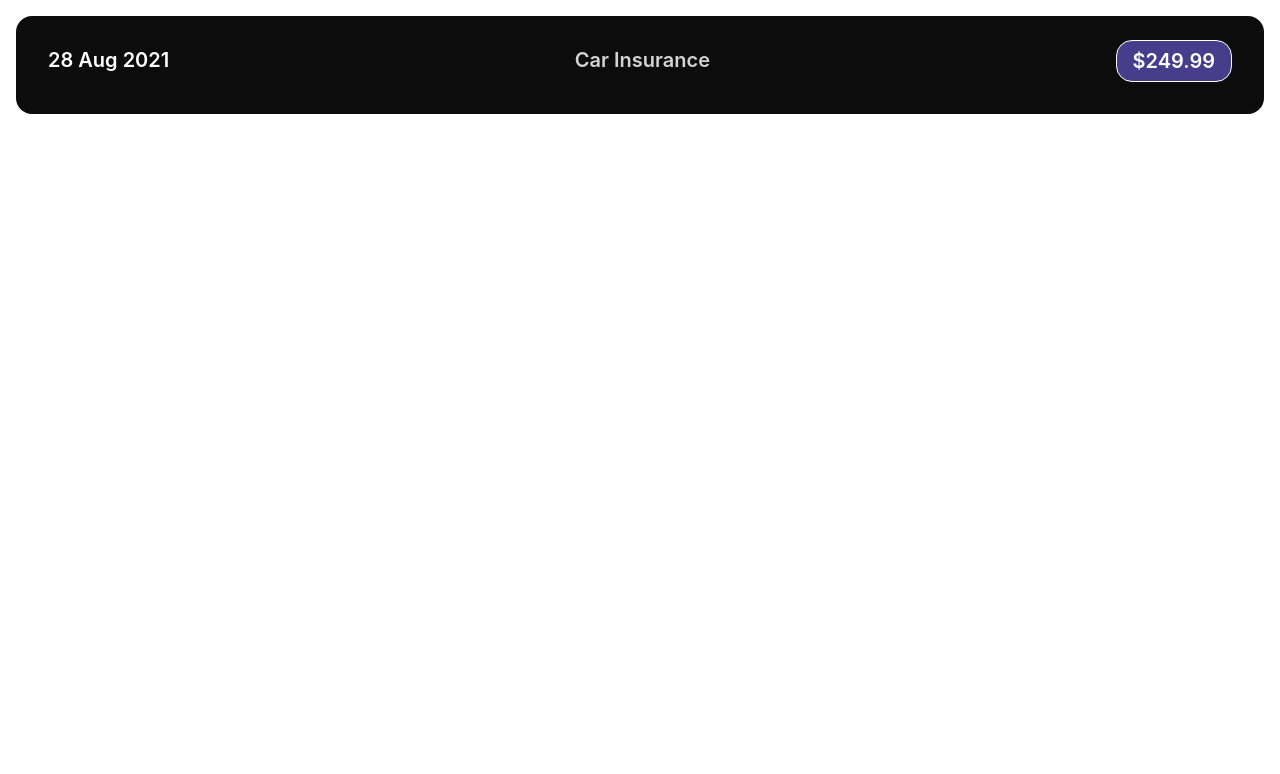
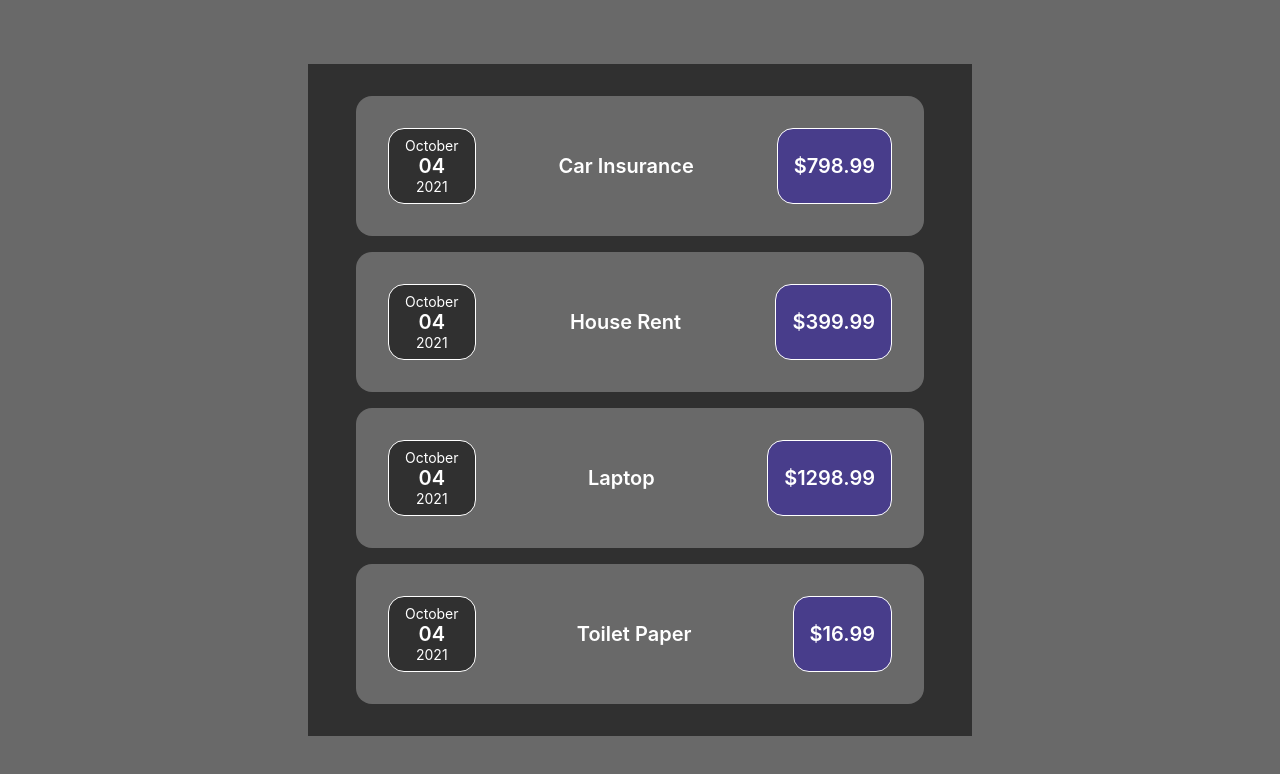
Before and after one commit to git-commit-100/ExpenseTracker-REACT, a React (Create React App) app: page / in a window 1280 px wide. Shown: the top 774 px of the page. Built offline with nearby package versions, Linux system fonts and the light colour scheme.

Commit message:
caught up

```diff
--- a/src/App.js
+++ b/src/App.js
@@ -1,9 +1,10 @@
-import ExpenseItem from './components/ExpenseItem';
+import Expenses from './components/Expenses';
+import './App.css'
 
 function App() {
   return (
     <div className="App">
-      <ExpenseItem></ExpenseItem>
+      <Expenses />
     </div>
   );
 }
--- /dev/null
+++ b/src/components/ExpenseDate.css
@@ -0,0 +1,21 @@
+.date{
+    padding: .5rem 1rem;
+    border: 1px solid white;
+    border-radius: 16px;
+    color: white;
+    text-align: center;
+    background-color: #303030;
+}
+
+.date .date_month{
+    font-size: 14px;
+}
+
+.date .date_day{
+    font-size: 20px;
+    font-weight: 600;
+}
+
+.date .date_year{
+    font-size: 14px;
+}
--- /dev/null
+++ b/src/components/ExpenseDate.js
@@ -0,0 +1,15 @@
+import './ExpenseDate.css';
+
+function ExpenseDate(props){
+    const dateElem = props.date;
+
+    return(
+        <div className='date'>
+            <div className='date_month'>{dateElem.toLocaleDateString('en-US',{month:'long'})}</div>
+            <div className='date_day'>{dateElem.toLocaleDateString('en-US',{day:'2-digit'})}</div>
+            <div className='date_year'>{dateElem.toLocaleDateString('en-US',{year:'numeric'})}</div>
+        </div>
+    );
+}
+
+export default ExpenseDate;
--- a/src/components/ExpenseItem.css
+++ b/src/components/ExpenseItem.css
@@ -2,25 +2,25 @@
     display: flex;
     justify-content: space-between;
     margin: 1rem;
-    background-color: #0c0c0c;
+    background-color: #696969;
     padding: 2rem;
     border-radius: 16px;
 }
 
-.expenseItem .date {
+
+.expenseItem .title {
+    display: flex;
+    justify-content: center;
+    align-items: center;
     font-size: 20px;
     font-weight: 600;
     color: white;
 }
 
-.expenseItem .title {
-    font-size: 20px;
-    font-weight: 600;
-    color: lightgray;
-}
-
 .expenseItem .amount {
-    margin-top: -.5rem;
+    display: flex;
+    justify-content: center;
+    align-items: center;
     font-size: 20px;
     font-weight: 600;
     border: 1px solid white;
--- a/src/components/ExpenseItem.js
+++ b/src/components/ExpenseItem.js
@@ -1,11 +1,12 @@
+import ExpenseDate from './ExpenseDate';
 import './ExpenseItem.css'
 
-function ExpenseItem() {
+function ExpenseItem(props) {
     return (
         <div className='expenseItem'>
-            <div className='date'>28 Aug 2021</div>
-            <div className='title'>Car Insurance</div>
-            <div className='amount'>$249.99</div>
+            <ExpenseDate date={props.date}/>
+            <div className='title'>{props.title}</div>
+            <div className='amount'>${props.amount}</div>
         </div>
     );
 }
--- /dev/null
+++ b/src/components/Expenses.css
@@ -0,0 +1,9 @@
+.expenses{
+    padding: 1rem 2rem;
+    position: absolute;
+    top: 50%;
+    left: 50%;
+    transform: translate(-50%,-50%);
+    width: 600px;
+    background-color: #303030;
+}
--- /dev/null
+++ b/src/components/Expenses.js
@@ -0,0 +1,21 @@
+import ExpenseItem from "./ExpenseItem";
+import './Expenses.css';
+
+function Expenses() {
+    const expense = [
+        {title:'Car Insurance',date: new Date(),amount:'798.99'},
+        {title:'House Rent',date: new Date(),amount:'399.99'},
+        {title:'Laptop',date: new Date(),amount:'1298.99'},
+        {title:'Toilet Paper',date: new Date(),amount:'16.99'},
+    ]
+  return (
+    <div className="expenses">
+      <ExpenseItem title={expense[0].title} date={expense[0].date} amount={expense[0].amount}/>
+      <ExpenseItem title={expense[1].title} date={expense[1].date} amount={expense[1].amount}/>
+      <ExpenseItem title={expense[2].title} date={expense[2].date} amount={expense[2].amount}/>
+      <ExpenseItem title={expense[3].title} date={expense[3].date} amount={expense[3].amount}/>
+    </div>
+  );
+}
+
+export default Expenses;
--- a/src/index.css
+++ b/src/index.css
@@ -5,6 +5,7 @@ body {
     sans-serif;
   -webkit-font-smoothing: antialiased;
   -moz-osx-font-smoothing: grayscale;
+  background-color: #696969;
 }
 
 code {
```
Also changed, not shown: src/App.css (added).
